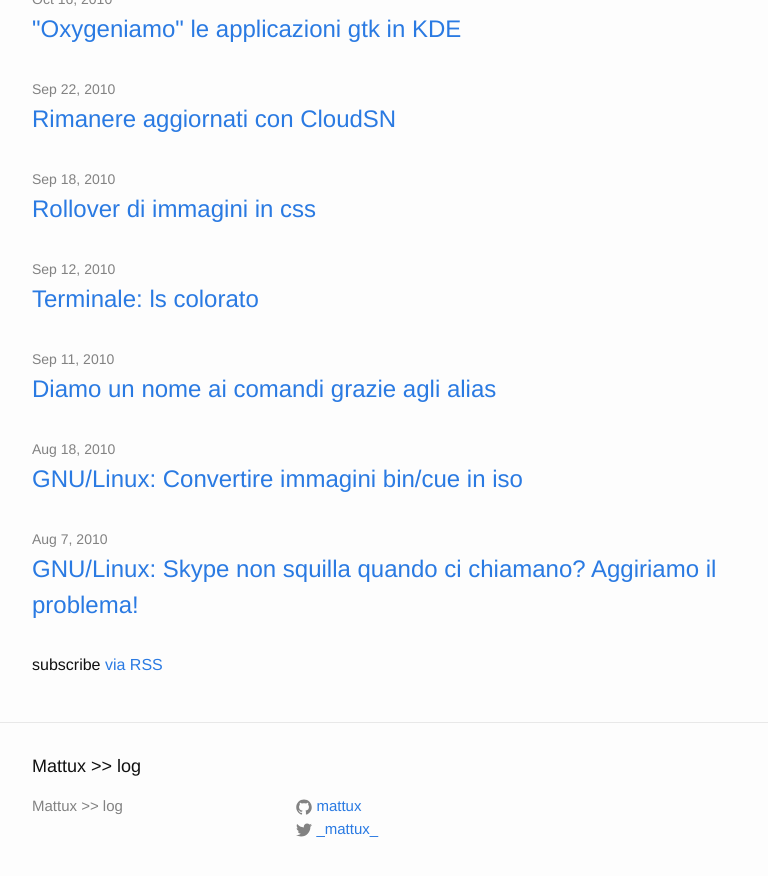
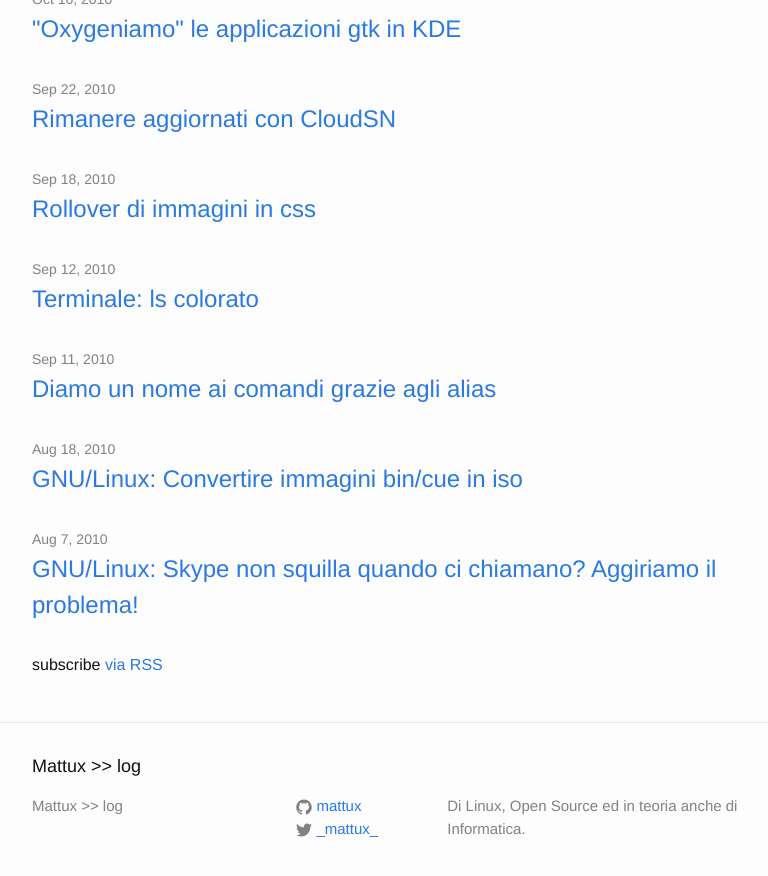
Before and after one commit to mattux/mattux.github.io, a Jekyll site: the page built from index.html, in a window 1280 px wide and 900 px high, scrolled down 4020 px. Shown: the top 876 px of the window, without its empty margins (238-1006 px from the left). Built offline with Jekyll 4.4.1, drawn with Linux system fonts in a browser that asks for light colours.

Commit message:
Add description

```diff
--- a/_config.yml
+++ b/_config.yml
@@ -2,7 +2,7 @@
 title: Mattux >> log
 email:
 description: > # this means to ignore newlines until "baseurl:"
-
+  Di Linux, Open Source ed in teoria anche di Informatica.
 baseurl: "" # the subpath of your site, e.g. /blog/
 url: "http://yourdomain.com" # the base hostname & protocol for your site
 twitter_username: _mattux_
```
